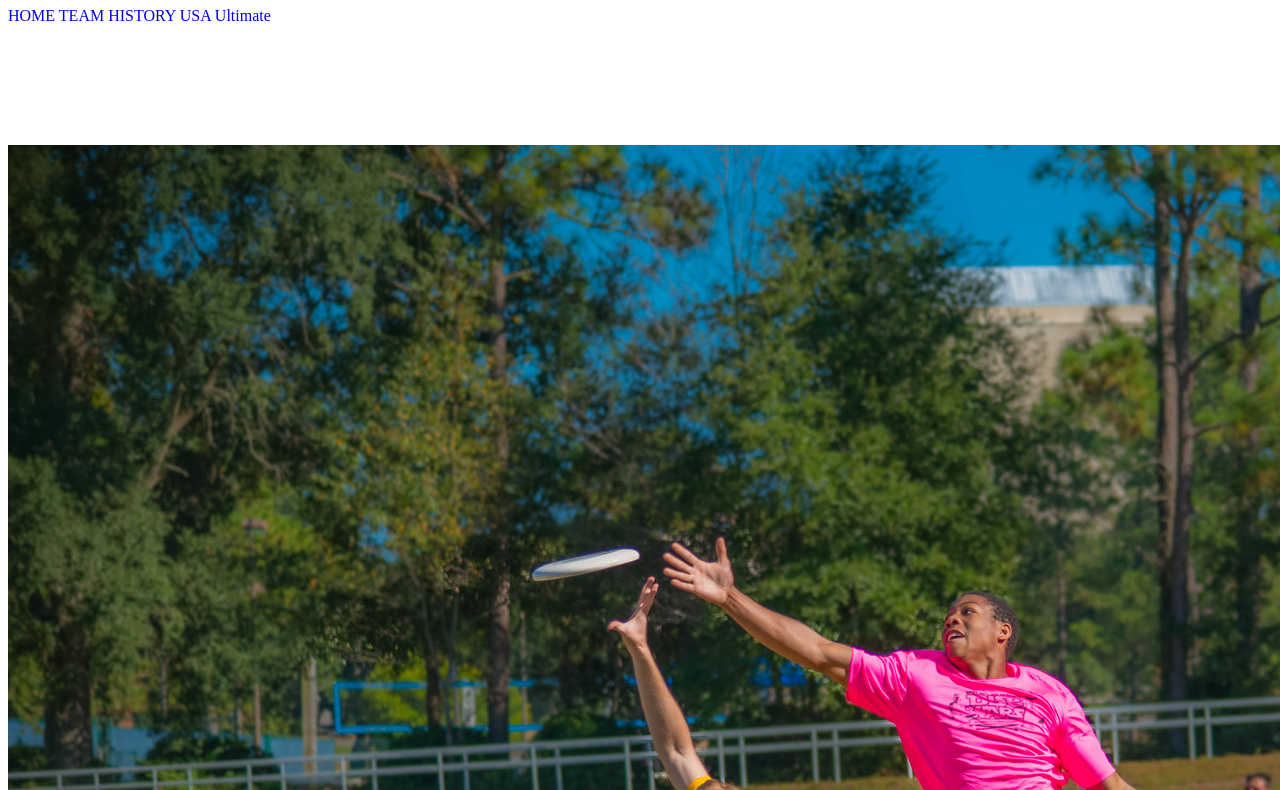
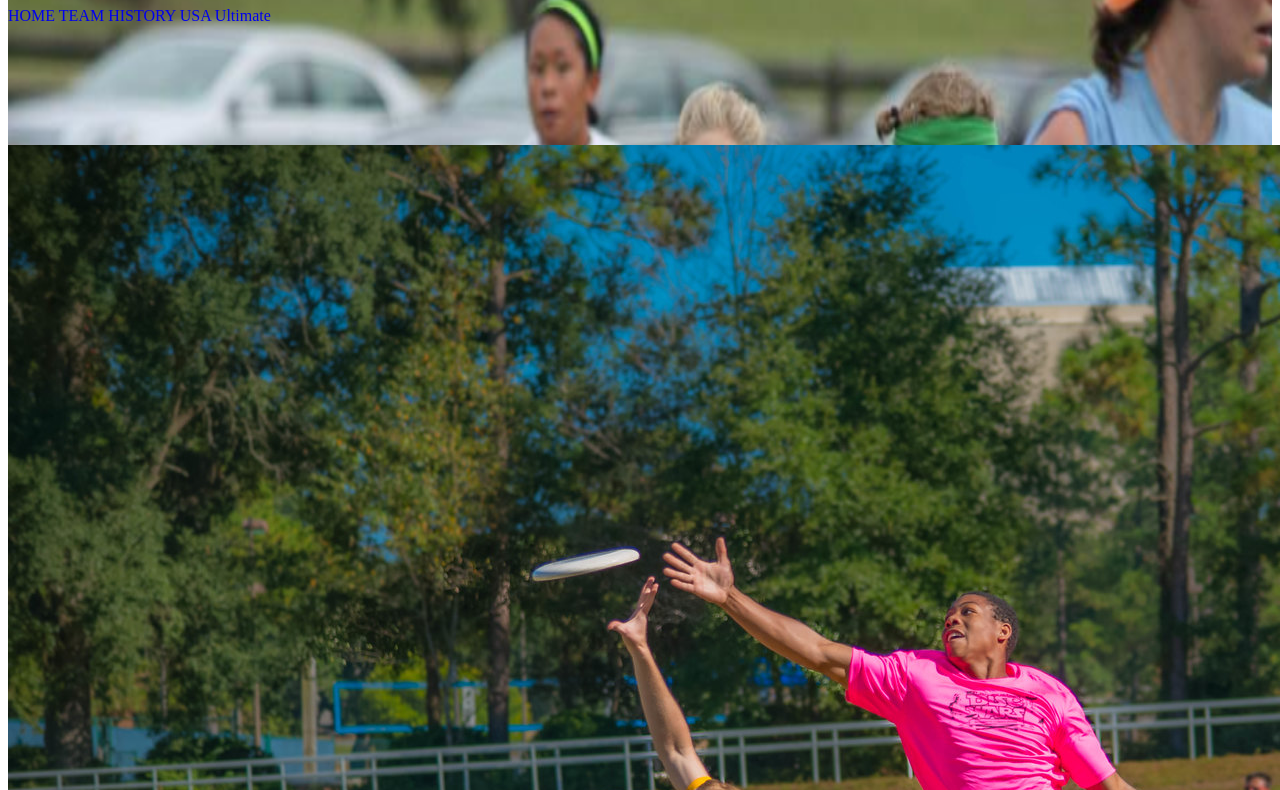
Before and after one commit to ma-lucifer/www.antherproject.com, a plain HTML site: page history.html in a window 1280 px wide. Shown: the part 73-863 px from the top of the page. Drawn offline with Linux system fonts and the light colour scheme.

Commit message:
Update history.html

```diff
--- a/history.html
+++ b/history.html
@@ -6,7 +6,7 @@
 	<link rel="stylesheet" href="css/style.css">
 </head>
 <body>
-    <header style="-webkit-background-image: url(flywheel.jpg); padding-bottom: 120px;">
+    <header style="background-image: url(flywheel.jpg); padding-bottom: 120px;">
 	<h1>Ultimate Frisbee History</h1>
     <a href="index.html">HOME</a>
     <a href="teams.html">TEAM</a>
```
